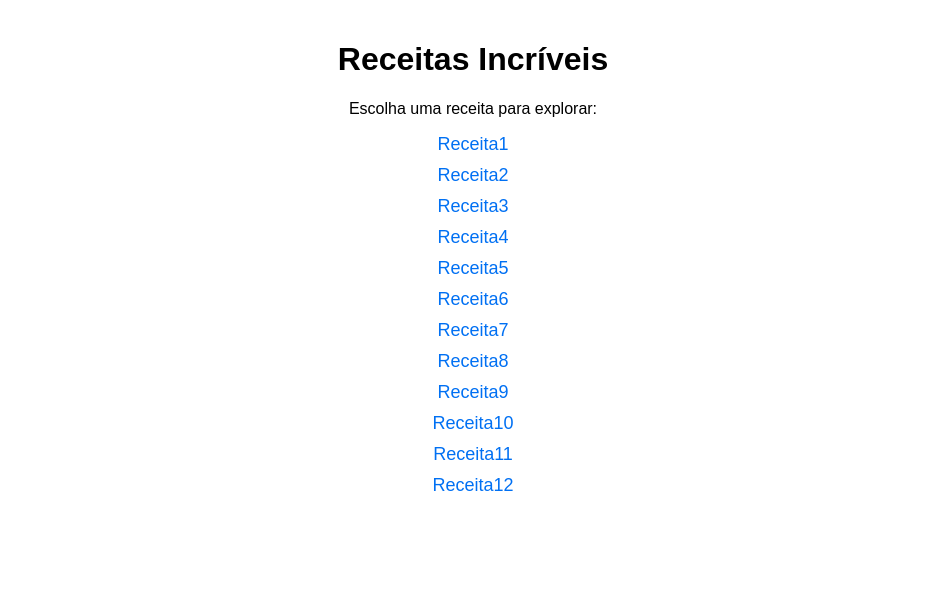
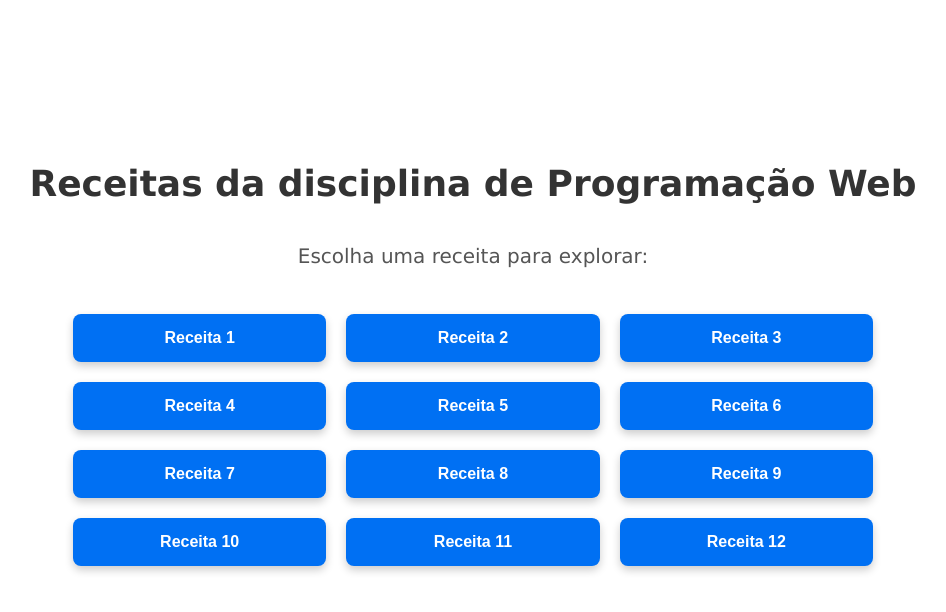
Before and after one commit to StenioEric/pweb, a Next.js app in the folder nextpweb/: page / in a window 1280 px wide. Shown: the top 612 px of the page, without its empty margins (167-1113 px from the left). Built offline with nearby package versions, Linux system fonts and the light colour scheme.

Commit message:
Pagina inicial com rotas para as receitas

```diff
--- a/nextpweb/src/app/page.tsx
+++ b/nextpweb/src/app/page.tsx
@@ -4,25 +4,68 @@ export default function Page() {
   return (
     <div
       style={{
-        fontFamily: "Arial, sans-serif",
+        fontFamily: "Verdana, sans-serif",
         textAlign: "center",
-        padding: "20px",
+        // backgroundColor: "#f4f4f4",
+        padding: "40px 20px",
+        minHeight: "80vh",
+        display: "flex",
+        flexDirection: "column",
+        justifyContent: "center",
+        alignItems: "center",
       }}
     >
-      <h1>Receitas Incríveis</h1>
-      <p>Escolha uma receita para explorar:</p>
-      <ul style={{ listStyle: "none", padding: 0 }}>
+      <h1
+        style={{
+          fontSize: "36px",
+          color: "#333",
+          marginBottom: "20px",
+        }}
+      >
+        Receitas da disciplina de Programação Web
+      </h1>
+      <p
+        style={{
+          fontSize: "20px",
+          color: "#555",
+          marginBottom: "30px",
+        }}
+      >
+        Escolha uma receita para explorar:
+      </p>
+      <ul
+        style={{
+          listStyle: "none",
+          padding: 0,
+          display: "grid",
+          gridTemplateColumns: "repeat(auto-fit, minmax(200px, 1fr))",
+          gap: "20px",
+          width: "100%",
+          maxWidth: "800px",
+        }}
+      >
         {Array.from({ length: 12 }, (_, index) => (
-          <li key={index} style={{ margin: "10px 0" }}>
+          <li key={index}>
             <Link
-              href={`./Receita${index + 1}/layout.tsx`}
-              style={{
-                textDecoration: "none",
-                color: "#0070f3",
-                fontSize: "18px",
-              }}
+              href={`https://github.com/StenioEric/pweb/blob/main/nextpweb/src/app/Receita${index + 1}`}
             >
-              Receita{index + 1}
+              <button
+                style={{
+                  backgroundColor: "#0070f3",
+                  color: "#fff",
+                  border: "none",
+                  borderRadius: "8px",
+                  padding: "15px 20px",
+                  fontSize: "16px",
+                  fontWeight: "bold",
+                  cursor: "pointer",
+                  boxShadow: "0 4px 8px rgba(0, 0, 0, 0.2)",
+                  transition: "transform 0.2s, box-shadow 0.2s",
+                  width: "100%",
+                }}
+              >
+                Receita {index + 1}
+              </button>
             </Link>
           </li>
         ))}
```
